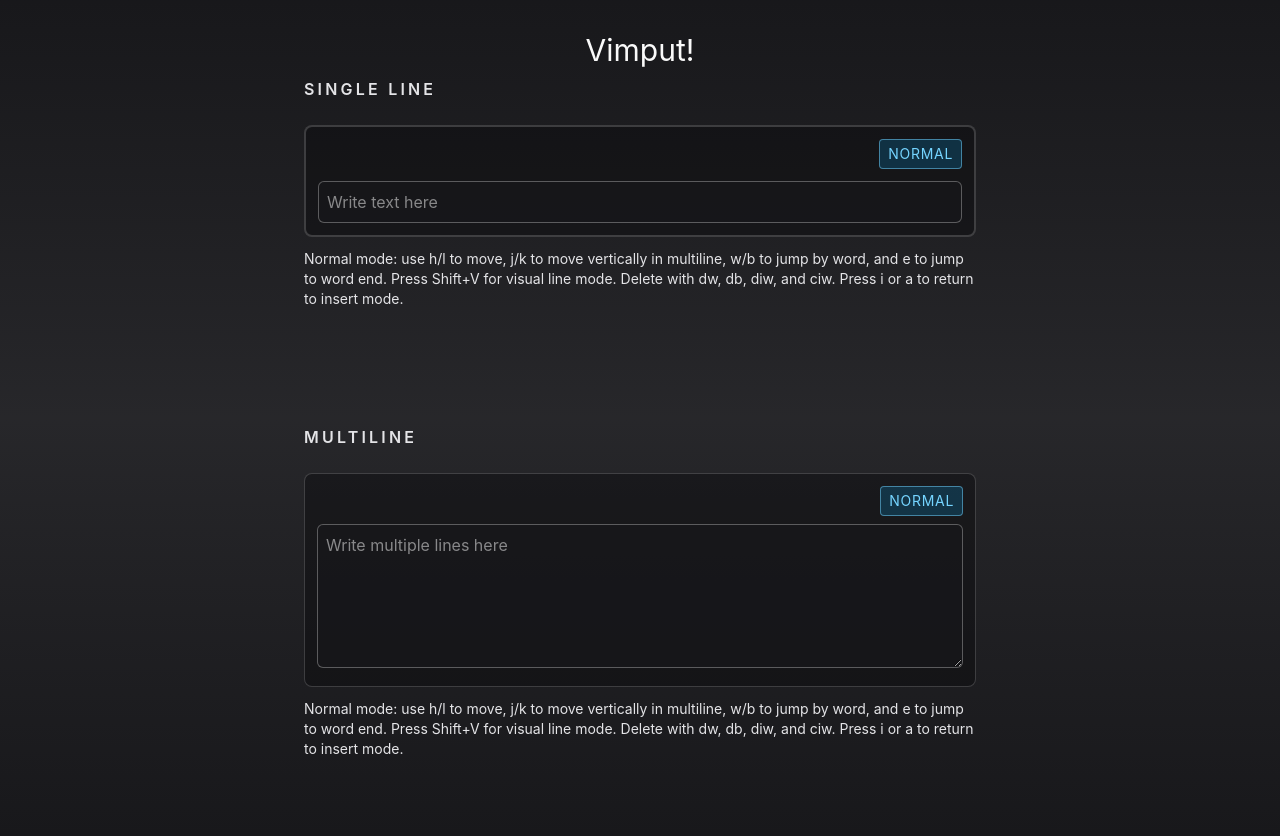
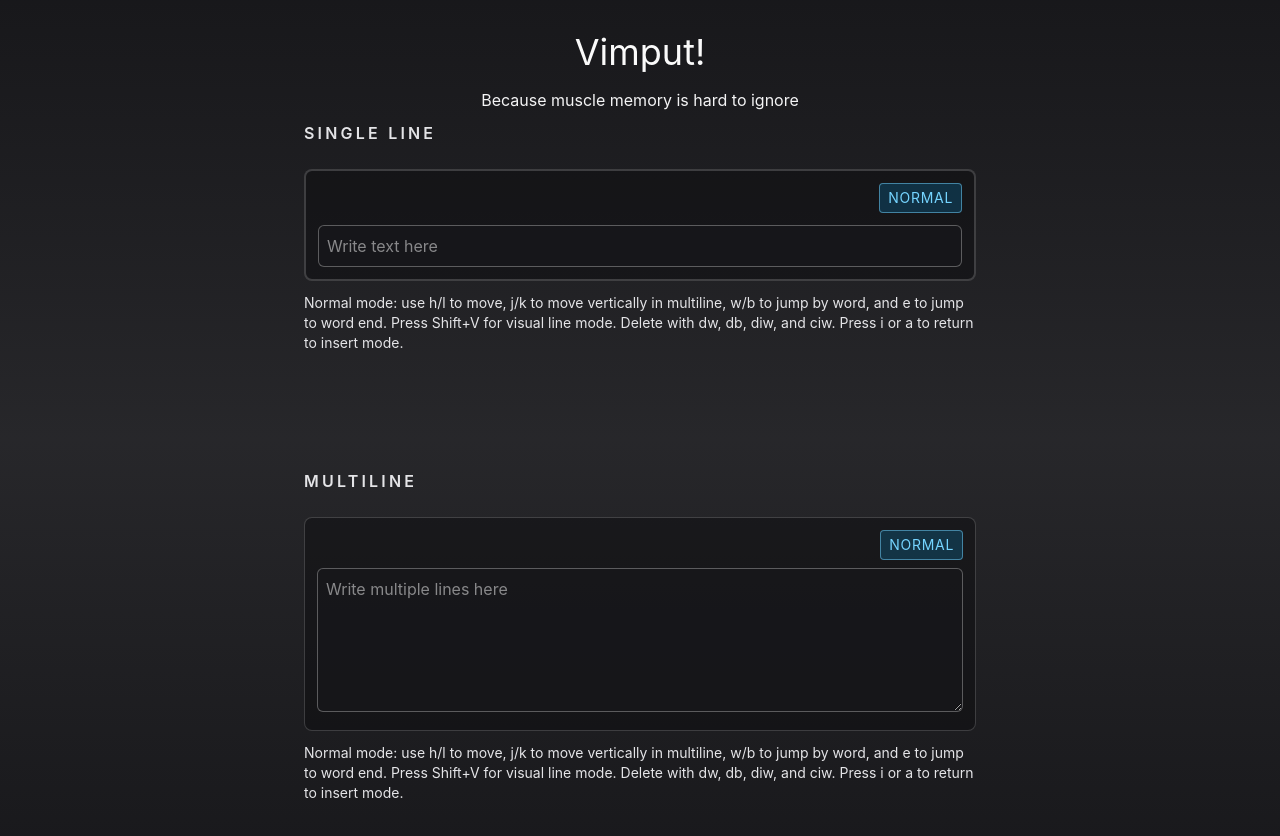
Before and after one commit to PeterKruhoffer/Vimput, a React (Vite) app: page / in a window 1280 px wide. Shown: the top 836 px of the page. Built offline with nearby package versions, Linux system fonts and the light colour scheme.

Commit message:
Update readme

```diff
--- a/src/routes/index.tsx
+++ b/src/routes/index.tsx
@@ -7,7 +7,12 @@ export const Route = createFileRoute("/")({ component: App });
 function App() {
   return (
     <main className="min-h-screen w-full bg-linear-to-b from-zinc-900 via-zinc-800 to-zinc-900 px-6 py-8 md:px-10">
-      <h1 className="text-center text-3xl text-zinc-50">Vimput!</h1>
+      <div className="grid place-items-center gap-y-4">
+        <h1 className="text-center text-4xl text-zinc-50">Vimput!</h1>
+        <p className="text-zinc-100 text-center">
+          Because muscle memory is hard to ignore
+        </p>
+      </div>
       <div className="mx-auto grid min-h-[calc(100vh-4rem)] w-full max-w-7xl content-center gap-8">
         <section className="grid w-full gap-y-20 place-items-center">
           <div className="w-full max-w-2xl">
```
Also changed, not shown: 1 other file (tests, documents, lock files or other folders).
